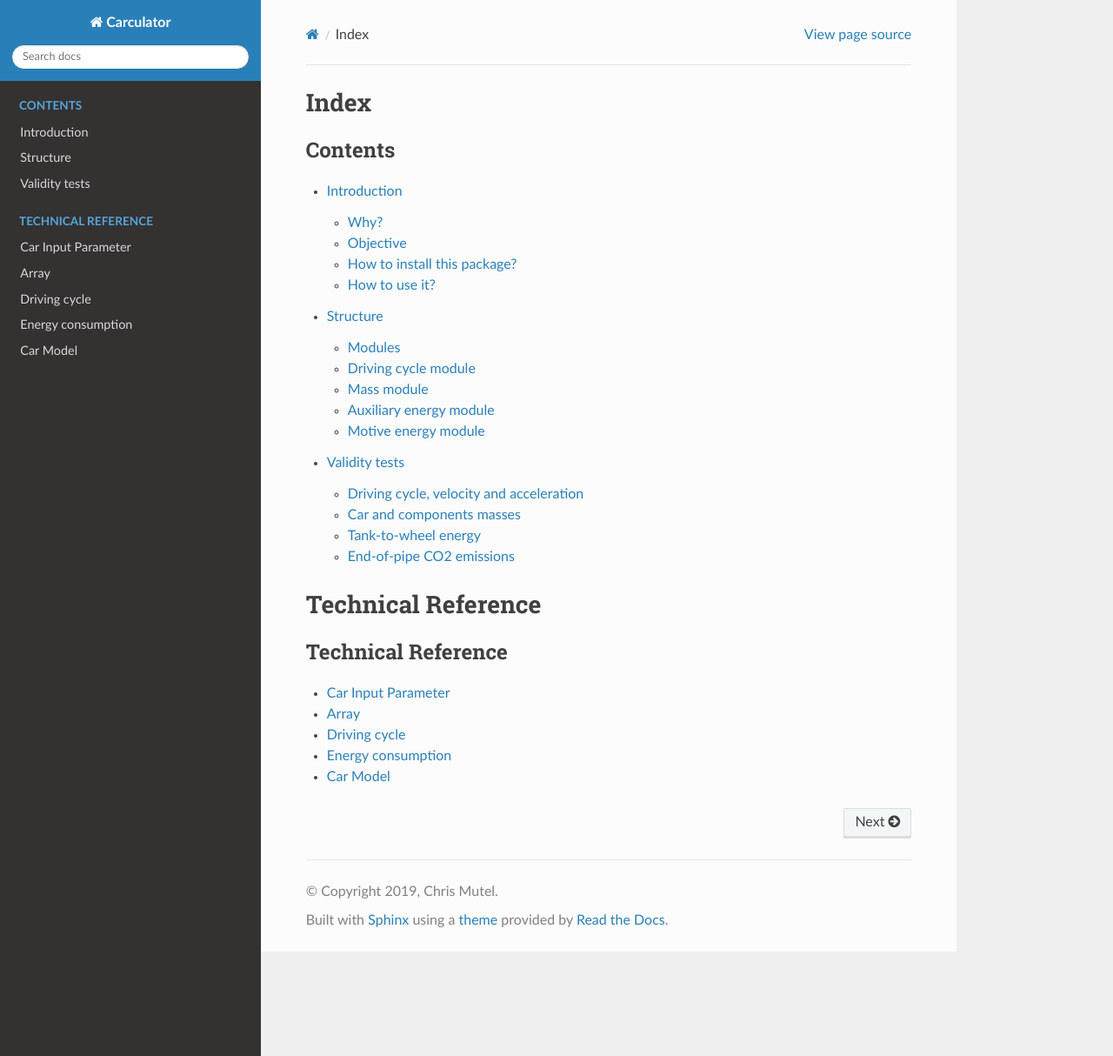
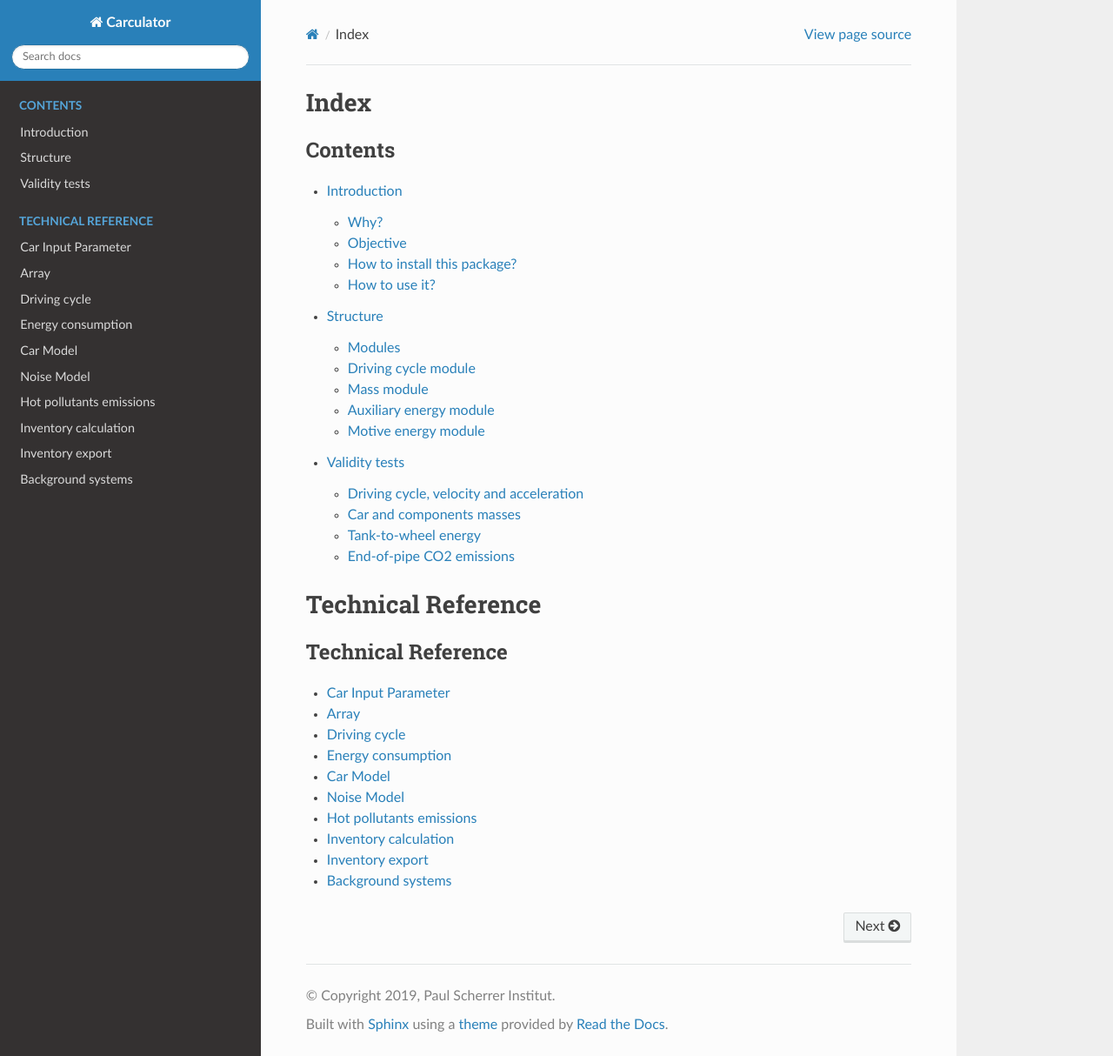
Before and after one commit to romainsacchi/carculator, a Sphinx documentation site: the page built from docs/index.rst, in a window 1280 px wide and 1214 px high. Shown: the whole window at 87% size. Built offline with Sphinx 7.4.7 and the Read the Docs theme 2.0.0, drawn with Linux system fonts in a browser that asks for light colours.

Commit message:
Update doc

```diff
--- a/docs/code.rst
+++ b/docs/code.rst
@@ -27,3 +27,33 @@ Car Model
 
 .. automodule:: carculator.model
     :members:
+
+Noise Model
+===========
+
+.. automodule:: carculator.noise_emissions
+    :members:
+
+Hot pollutants emissions
+========================
+
+.. automodule:: carculator.hot_emissions
+    :members:
+
+Inventory calculation
+=====================
+
+.. automodule:: carculator.inventory
+    :members:
+
+Inventory export
+================
+
+.. automodule:: carculator.export
+    :members:
+
+Background systems
+==================
+
+.. automodule:: carculator.background_systems
+    :members:
--- a/docs/conf.py
+++ b/docs/conf.py
@@ -19,11 +19,11 @@ sys.path.insert(0, os.path.abspath(".."))
 # -- Project information -----------------------------------------------------
 
 project = 'Carculator'
-copyright = '2019, Chris Mutel'
+copyright = '2019, Paul Scherrer Institut'
 author = 'Chris Mutel, Brian Cox, Romain Sacchi'
 
 # The full version, including alpha/beta/rc tags
-release = '0.0.1'
+release = '0.0.2'
 
 
 # -- General configuration ---------------------------------------------------
```
Also changed, not shown: 1 other file.
